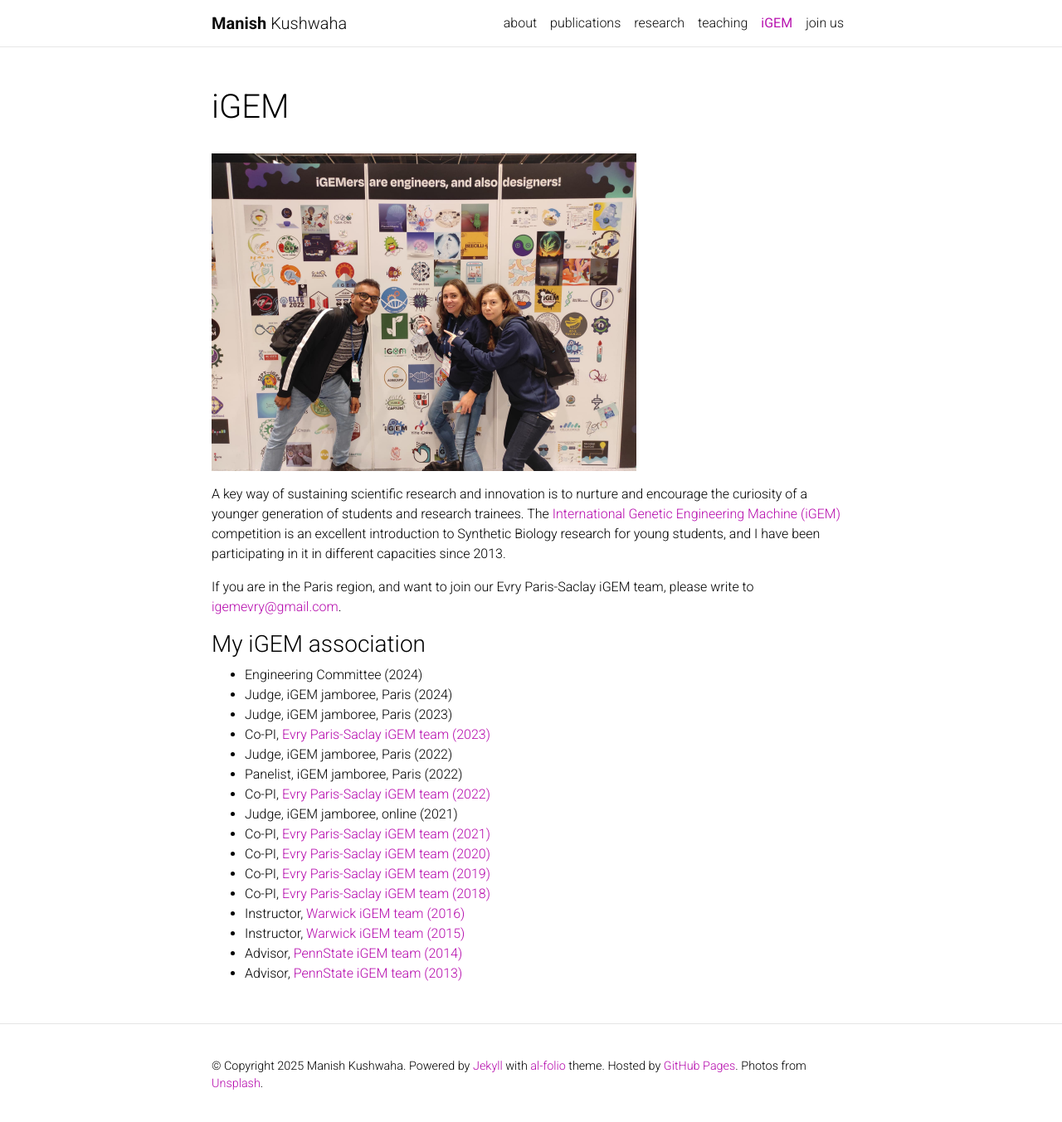
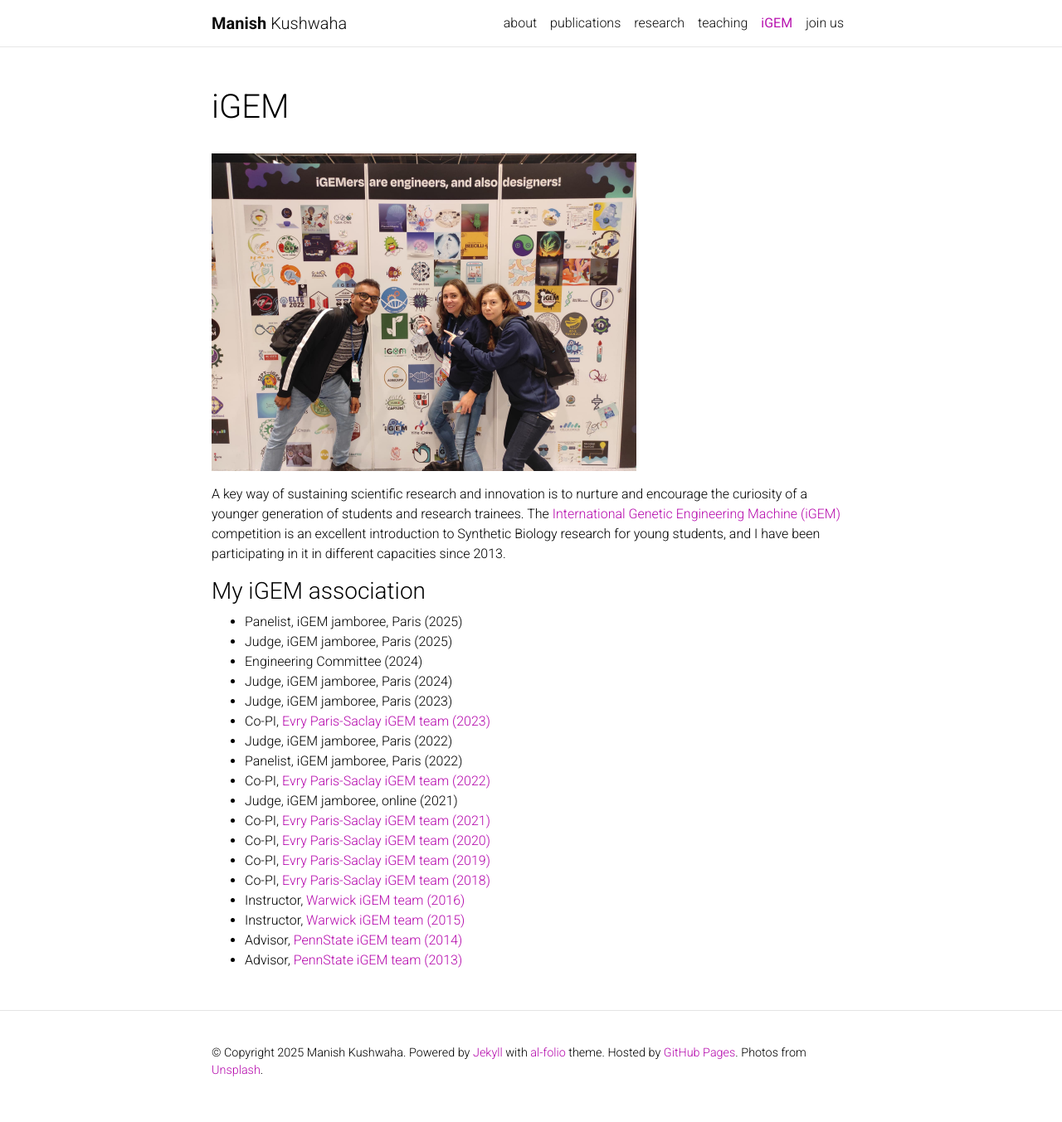
Before and after one commit to manishmicrobe/manishmicrobe.github.io, a Jekyll site: the page built from _pages/igem.md, in a window 1280 px wide and 1358 px high. Shown: the top 1353 px of the window at 83% size. Built offline with Jekyll 4.4.1, drawn with Linux system fonts in a browser that asks for light colours; comment, search, counter and statistics services are not loaded; a style sheet for code colours, icons or effects is not loaded.

Commit message:
Update igem.md

```diff
--- a/_pages/igem.md
+++ b/_pages/igem.md
@@ -11,9 +11,10 @@ nav_order: 4
 
 A key way of sustaining scientific research and innovation is to nurture and encourage the curiosity of a younger generation of students and research trainees. The [International Genetic Engineering Machine (iGEM)](https://competition.igem.org/) competition is an excellent introduction to Synthetic Biology research for young students, and I have been participating in it in different capacities since 2013.
 
-If you are in the Paris region, and want to join our Evry Paris-Saclay iGEM team, please write to <igemevry@gmail.com>.
 
 ### My iGEM association
+* Panelist, iGEM jamboree, Paris (2025)
+* Judge, iGEM jamboree, Paris (2025)
 * Engineering Committee (2024)
 * Judge, iGEM jamboree, Paris (2024)
 * Judge, iGEM jamboree, Paris (2023)
```
